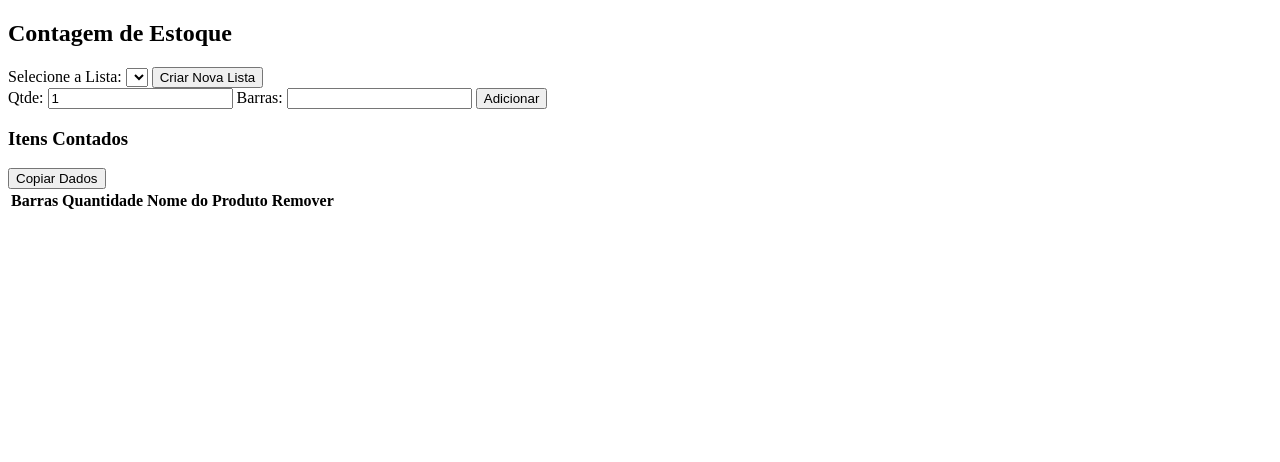
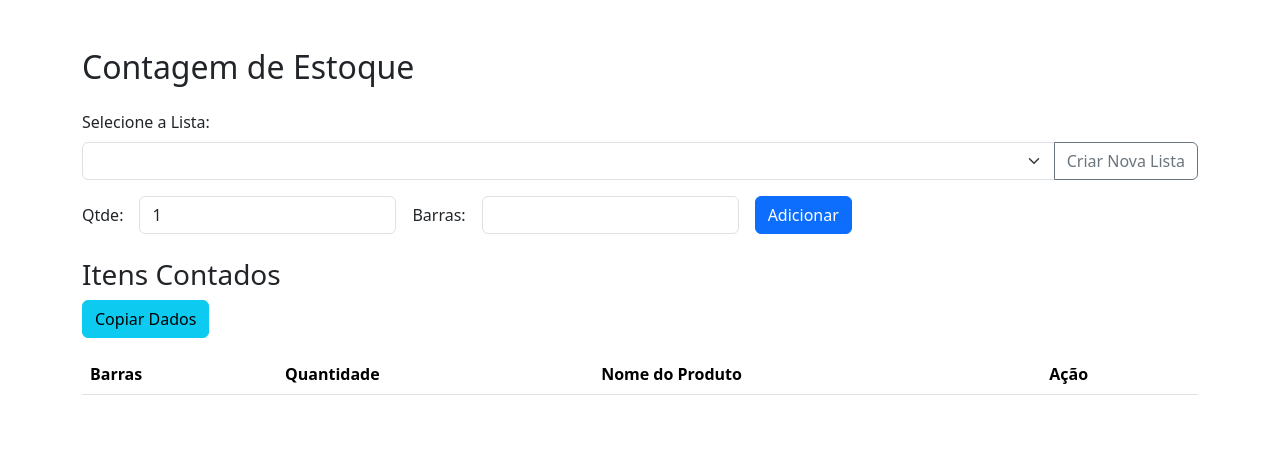
Before and after one commit to Jelucas/Jelucas.github.io, a plain HTML site: page index.html in a window 1280 px wide. Drawn offline with nearby package versions, Linux system fonts and the light colour scheme.

Commit message:
Update index.html

```diff
--- a/index.html
+++ b/index.html
@@ -1,50 +1,67 @@
 <!DOCTYPE html>
-<html lang="pt">
+<html lang="pt-br">
 <head>
-    <meta charset="UTF-8">
-    <meta name="viewport" content="width=device-width, initial-scale=1.0">
+    <meta charset="utf-8">
+    <meta name="viewport" content="width=device-width, initial-scale=1">
     <title>Contagem de Estoque</title>
-    <style>
-        /* Adicione seu CSS aqui */
-    </style>
+    <link href="https://cdn.jsdelivr.net/npm/bootstrap@5.3.3/dist/css/bootstrap.min.css" rel="stylesheet" integrity="sha384-QWTKZyjpPEjISv5WaRU9OFeRpok6YctnYmDr5pNlyT2bRjXh0JMhjY6hW+ALEwIH" crossorigin="anonymous">
 </head>
 <body>
-    <h2>Contagem de Estoque</h2>
+    <div class="container py-5">
+        <h2 class="mb-4">Contagem de Estoque</h2>
 
         <!-- Seleção de Listas -->
-    <div>
-        <label for="listSelector">Selecione a Lista:</label>
-        <select id="listSelector" onchange="changeList(this.value)">
+        <div class="mb-3">
+            <label for="listSelector" class="form-label">Selecione a Lista:</label>
+            <div class="input-group mb-3">
+                <select id="listSelector" class="form-select" onchange="changeList(this.value)">
                     <!-- As opções serão adicionadas dinamicamente pelo JavaScript -->
                 </select>
-        <button onclick="createNewList()">Criar Nova Lista</button>
+                <button class="btn btn-outline-secondary" type="button" onclick="createNewList()">Criar Nova Lista</button>
+            </div>
         </div>
 
         <!-- Formulário para adicionar itens -->
-    <form id="itemForm">
-        <label for="quantity">Qtde:</label>
-        <input type="number" id="quantity" name="quantity" value="1" min="1" required>
-        <label for="barcode">Barras:</label>
-        <input type="text" id="barcode" name="barcode" required>
-        <button type="submit">Adicionar</button>
+        <form id="itemForm" class="mb-4">
+            <div class="row g-3 align-items-center">
+                <div class="col-auto">
+                    <label for="quantity" class="col-form-label">Qtde:</label>
+                </div>
+                <div class="col-auto">
+                    <input type="number" id="quantity" name="quantity" class="form-control" value="1" min="1" required>
+                </div>
+                <div class="col-auto">
+                    <label for="barcode" class="col-form-label">Barras:</label>
+                </div>
+                <div class="col-auto">
+                    <input type="text" id="barcode" name="barcode" class="form-control" required>
+                </div>
+                <div class="col-auto">
+                    <button type="submit" class="btn btn-primary">Adicionar</button>
+                </div>
+            </div>
         </form>
 
-    <h3>Itens Contados</h3> <button onclick="copyItemsToClipboard()">Copiar Dados</button>
-    <table id="itemsList">
+        <div class="mb-3">
+            <h3>Itens Contados</h3>
+            <button class="btn btn-info" onclick="copyItemsToClipboard()">Copiar Dados</button>
+        </div>
+        <table id="itemsList" class="table">
             <thead>
                 <tr>
                     <th>Barras</th>
                     <th>Quantidade</th>
-                <th>Nome do Produto</th> <!-- Nova coluna -->
-                <th>Remover</th>
+                    <th>Nome do Produto</th>
+                    <th>Ação</th>
                 </tr>
             </thead>
-
             <tbody>
                 <!-- Itens serão adicionados aqui pelo JavaScript -->
             </tbody>
         </table>
+    </div>
 
+    <script src="https://stackpath.bootstrapcdn.com/bootstrap/5.1.3/js/bootstrap.bundle.min.js"></script>
 
     <script>// Carrega os itens quando a página é carregada
 
```
Lines whose indentation alone changed are shown as unchanged.
